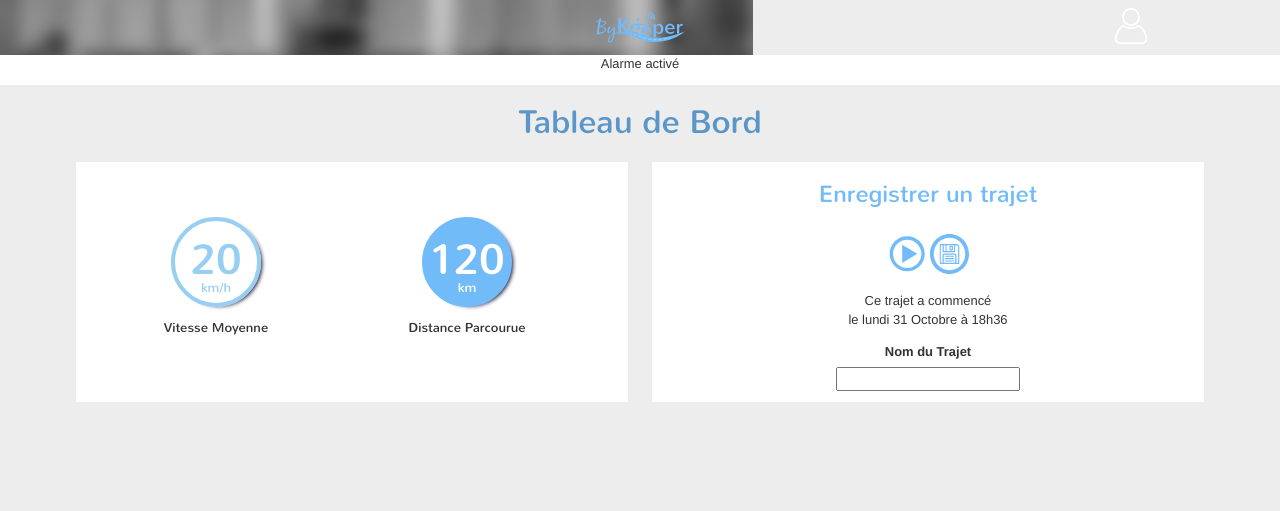
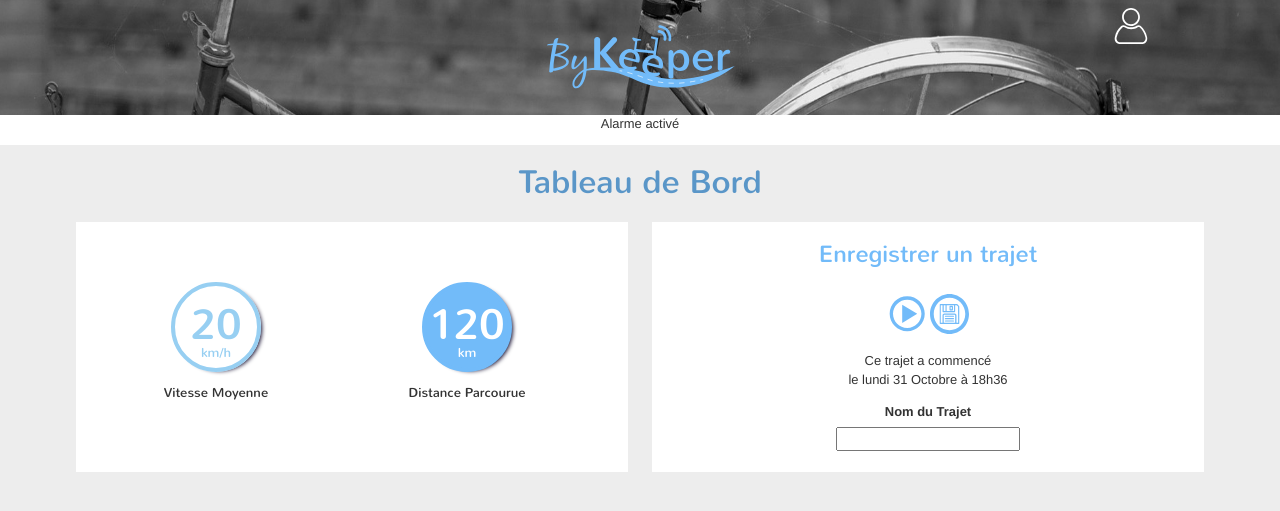
Before and after one commit to justinevacher/bykeeper, a PHP site: page /tableau-bord.html in a window 1280 px wide. Shown: the top 511 px of the page. Run offline with PHP 8.4, Linux system fonts and the light colour scheme.

Commit message:
responsivité photo header

```diff
--- a/css/tableau-bord.css
+++ b/css/tableau-bord.css
@@ -37,6 +37,7 @@ h2{
 header{
 	height:55px;
 	background: url(../img/fond-mobile.jpg) no-repeat;
+	background-position-y: -53px;
 }
 
 header>div:first-of-type{
@@ -173,13 +174,32 @@ body>div>section:nth-of-type(2) form label{
 }
 
 
+@media screen and (min-width:720px) and (max-width:992px){
+	/*arriere plan*/
+
+	header{
+	height:55px;
+	background: url(../img/fond-mobile.jpg) no-repeat;
+	background-size:cover;
+	}
+
+}
+
 @media screen and (min-width:992px){
+	/*arriere plan*/
+	header{
+		height:115px;
+		background: url(../img/velo.jpg) no-repeat;
+		background-size: cover;
+		background-position-y: -258px;
+	}
+
 	/*données + enregistrer trajet côte à côte*/
 	body>div>section:nth-of-type(1),body>div>section:nth-of-type(2){
 		width: 48%;
 		background:white;
 		margin: 1%;
-		height: 240px;
+		height: 250px;
 	}
 
 	/*enregistrer trajet*/
@@ -187,4 +207,25 @@ body>div>section:nth-of-type(2) form label{
 		width: 14%;
 		height: 40px;
 	}
+
 }
+
+@media screen and (min-width:1400px){
+	/*enregistrer trajet*/
+	body>div>section:nth-of-type(2) form {
+		padding: 2% 0;
+	}
+
+}
+
+@media screen and (min-width:1700px){
+	/*arriere plan*/
+	header{
+		height:160px;
+	}
+
+	/*données + enregistrer trajet côte à côte*/
+	body>div>section:nth-of-type(1),body>div>section:nth-of-type(2){
+		height: 270px;
+	}
+}
```
